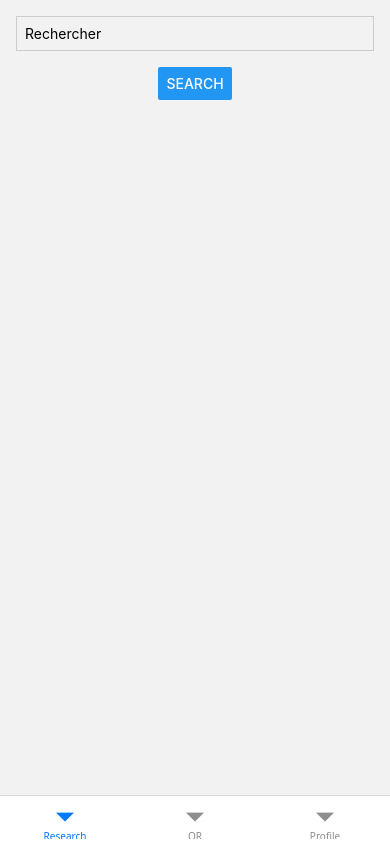
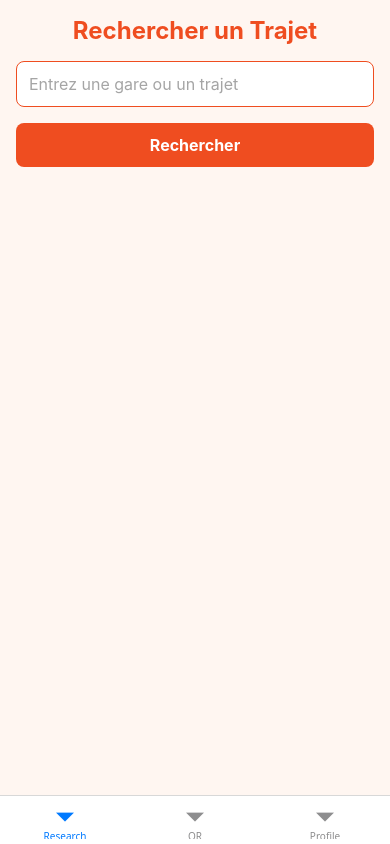
Before and after one commit to PMRSAE5/Agent, a React Native app in the folder Agent/: screen /Research in a window 390 px wide. Built offline with nearby package versions, Linux system fonts and the light colour scheme.

Commit message:
première lègère modif du front end page research.jsx (back end à lier et fonctionnalités en plus à faire)

```diff
--- a/Agent/components/Research.jsx
+++ b/Agent/components/Research.jsx
@@ -1,22 +1,24 @@
 import React, { useState } from "react";
-import { View, Text, StyleSheet, TextInput, Button, FlatList, TouchableOpacity, Modal } from "react-native";
+import { View, Text, StyleSheet, TextInput, TouchableOpacity, FlatList, Modal } from "react-native";
 
-export default function Home({ navigation }) {
-  const [searchQuery, setSearchQuery] = useState(""); // Stocker la requête de recherche
-  const [results, setResults] = useState([]); // Stocker les résultats de la recherche
+export default function Research({ navigation }) {
+  const [searchQuery, setSearchQuery] = useState("");
+  const [results, setResults] = useState([]);
   const [error, setError] = useState(null);
   const [modalVisible, setModalVisible] = useState(false);
-  const [selectedTrajet, setSelectedTrajet] = useState(null); // Stocker le trajet sélectionné pour afficher les détails
+  const [selectedTrajet, setSelectedTrajet] = useState(null);
 
   // Fonction pour gérer la recherche
   const handleSearch = async () => {
     try {
-      const response = await fetch(`http://192.168.1.97:3001/traj/trajet/${searchQuery}`);
+      const response = await fetch(
+        `http://192.168.1.97:3001/traj/trajet/${searchQuery}`
+      );
       if (!response.ok) {
         throw new Error("Failed to fetch data");
       }
       const data = await response.json();
-      setResults(data); // Mettre à jour les résultats
+      setResults(data);
       setError(null);
     } catch (err) {
       setError(err.message);
@@ -24,10 +26,10 @@ export default function Home({ navigation }) {
     }
   };
 
-// Fonction pour afficher les détails du trajet
+  // Fonction pour afficher les détails du trajet
   const handleTrajetPress = (trajet) => {
-    setSelectedTrajet(trajet); // Mettre à jour le trajet sélectionné
-    setModalVisible(true); // Afficher le modal
+    setSelectedTrajet(trajet);
+    setModalVisible(true);
   };
 
   const renderTrajetDetails = () => {
@@ -35,55 +37,57 @@ export default function Home({ navigation }) {
 
     return (
       <View style={styles.modalContent}>
-        <Text style={styles.modalTitle}>Détails du Trajet</Text>
-        {selectedTrajet.trajet && selectedTrajet.trajet.map((etape, index) => (
+        <Text style={styles.modalTitle}>Trajet Details</Text>
+        {selectedTrajet.trajet?.map((etape, index) => (
           <View key={index} style={styles.etapeContainer}>
-            <Text>{`Étape ${etape.num_etape}`}</Text>
-            <Text>{`Départ: ${etape.lieu_depart}`}</Text>
-            <Text>{`Heure de départ: ${etape.heure_depart}`}</Text>
-            <Text>{`Arrivée: ${etape.lieu_arrivee}`}</Text>
-            <Text>{`Heure d'arrivée: ${etape.heure_arrivee}`}</Text>
-            <Text>{`Transporteur: ${etape.transporteur}`}</Text>
+            <Text style={styles.detailText}>Étape {etape.num_etape}</Text>
+            <Text style={styles.detailText}>Départ : {etape.lieu_depart}</Text>
+            <Text style={styles.detailText}>Heure de départ : {etape.heure_depart}</Text>
+            <Text style={styles.detailText}>Arrivée : {etape.lieu_arrivee}</Text>
+            <Text style={styles.detailText}>Heure d'arrivée : {etape.heure_arrivee}</Text>
+            <Text style={styles.detailText}>Transporteur : {etape.transporteur}</Text>
           </View>
         ))}
-        <Text style={styles.modalSubtitle}>Bagages</Text>
-        {selectedTrajet.bagage && selectedTrajet.bagage.map((bag, index) => (
-          <View key={index} style={styles.bagageContainer}>
-            <Text>{`ID Bagage: ${bag.id_bagage}`}</Text>
-          </View>
-        ))}
-        <Text style={styles.modalSubtitle}>Papiers</Text>
-        {selectedTrajet.papier && selectedTrajet.papier.map((paper, index) => (
-          <View key={index} style={styles.papierContainer}>
-            <Text>{`Catégorie: ${paper.categorie}`}</Text>
-          </View>
-        ))}
-        <Button title="Fermer" onPress={() => setModalVisible(false)} />
+        <TouchableOpacity
+          style={styles.buttonClose}
+          onPress={() => setModalVisible(false)}
+        >
+          <Text style={styles.buttonText}>Fermer</Text>
+        </TouchableOpacity>
       </View>
     );
   };
 
   return (
     <View style={styles.container}>
+      <Text style={styles.title}>Rechercher un Trajet</Text>
       <TextInput
         style={styles.input}
-        placeholder="Rechercher"
+        placeholder="Entrez une gare ou un trajet"
         keyboardType="default"
         autoCapitalize="none"
         value={searchQuery}
         onChangeText={setSearchQuery}
+        placeholderTextColor="#A5A5A5"
       />
-      <Button title="Search" onPress={handleSearch} />
+      <TouchableOpacity style={styles.button} onPress={handleSearch}>
+        <Text style={styles.buttonText}>Rechercher</Text>
+      </TouchableOpacity>
       {error && <Text style={styles.error}>{error}</Text>}
       <FlatList
         data={results}
         keyExtractor={(item, index) => index.toString()}
         renderItem={({ item }) => (
-          <TouchableOpacity onPress={() => handleTrajetPress(item)}>
-            <View style={styles.resultItem}>
-              <Text>{`Départ: ${item.lieu_depart}, Arrivée: ${item.lieu_arrivee}`}</Text>
-              <Text>{`Heure de départ: ${item.heure_depart}, Heure d'arrivée: ${item.heure_arrivee}`}</Text>
-            </View>
+          <TouchableOpacity
+            style={styles.resultItem}
+            onPress={() => handleTrajetPress(item)}
+          >
+            <Text style={styles.resultTitle}>
+              Départ : {item.lieu_depart}, Arrivée : {item.lieu_arrivee}
+            </Text>
+            <Text style={styles.resultSubtitle}>
+              {item.heure_depart} - {item.heure_arrivee}
+            </Text>
           </TouchableOpacity>
         )}
       />
@@ -101,48 +105,83 @@ export default function Home({ navigation }) {
 const styles = StyleSheet.create({
   container: {
     flex: 1,
-    justifyContent: "center",
-    alignItems: "center",
+    backgroundColor: "#FFF6F1",
     padding: 16,
+  },
+  title: {
+    fontSize: 24,
+    fontWeight: "bold",
+    color: "#EF4D20",
+    marginBottom: 16,
+    textAlign: "center",
   },
   input: {
     width: "100%",
-    padding: 8,
+    padding: 12,
     borderWidth: 1,
-    borderColor: "#ccc",
+    borderColor: "#EF4D20",
+    borderRadius: 8,
+    marginBottom: 16,
+    backgroundColor: "#FFFFFF",
+    fontSize: 16,
+    color: "#000",
+  },
+  button: {
+    backgroundColor: "#EF4D20",
+    padding: 12,
+    borderRadius: 8,
+    alignItems: "center",
     marginBottom: 16,
   },
+  buttonText: {
+    color: "#FFFFFF",
+    fontWeight: "bold",
+    fontSize: 16,
+  },
   error: {
-    color: "red",
+    color: "#EF4D20",
+    textAlign: "center",
     marginBottom: 16,
   },
   resultItem: {
+    backgroundColor: "#FFFFFF",
     padding: 16,
-    borderBottomWidth: 1,
-    borderBottomColor: "#ccc",
+    marginBottom: 8,
+    borderRadius: 8,
+    borderWidth: 1,
+    borderColor: "#EF4D20",
+    elevation: 2,
+  },
+  resultTitle: {
+    fontSize: 16,
+    fontWeight: "bold",
+    color: "#EF4D20",
+  },
+  resultSubtitle: {
+    fontSize: 14,
+    color: "#555",
   },
   modalContent: {
     flex: 1,
+    backgroundColor: "#FFF6F1",
     padding: 16,
-    justifyContent: "center",
-    alignItems: "center",
   },
   modalTitle: {
-    fontSize: 24,
+    fontSize: 20,
+    fontWeight: "bold",
+    color: "#EF4D20",
     marginBottom: 16,
   },
-  modalSubtitle: {
-    fontSize: 18,
-    marginTop: 16,
+  detailText: {
+    fontSize: 16,
+    color: "#333",
     marginBottom: 8,
   },
-  etapeContainer: {
-    marginBottom: 16,
-  },
-  bagageContainer: {
-    marginBottom: 8,
-  },
-  papierContainer: {
-    marginBottom: 8,
+  buttonClose: {
+    backgroundColor: "#EF4D20",
+    padding: 12,
+    borderRadius: 8,
+    alignItems: "center",
+    marginTop: 16,
   },
 });
```
